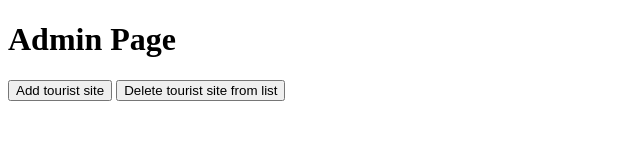
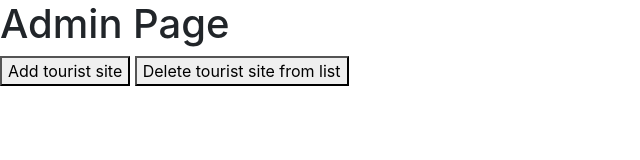
Before and after one commit to asafsuryano/WebHw3, a website: page adminPage.html in a window 1280 px wide. Shown: the whole page, without its empty margins (0-640 px from the left). Drawn offline with Linux system fonts and the light colour scheme.

Commit message:
small change

```diff
--- a/adminPage.html
+++ b/adminPage.html
@@ -1,8 +1,6 @@
 <!DOCTYPE html>
 <html>
-    <style>
-
-    </style>
+    <link rel="stylesheet" href="assets/css/bootstrap.min.css">
 <head>
 <body>
 
```
